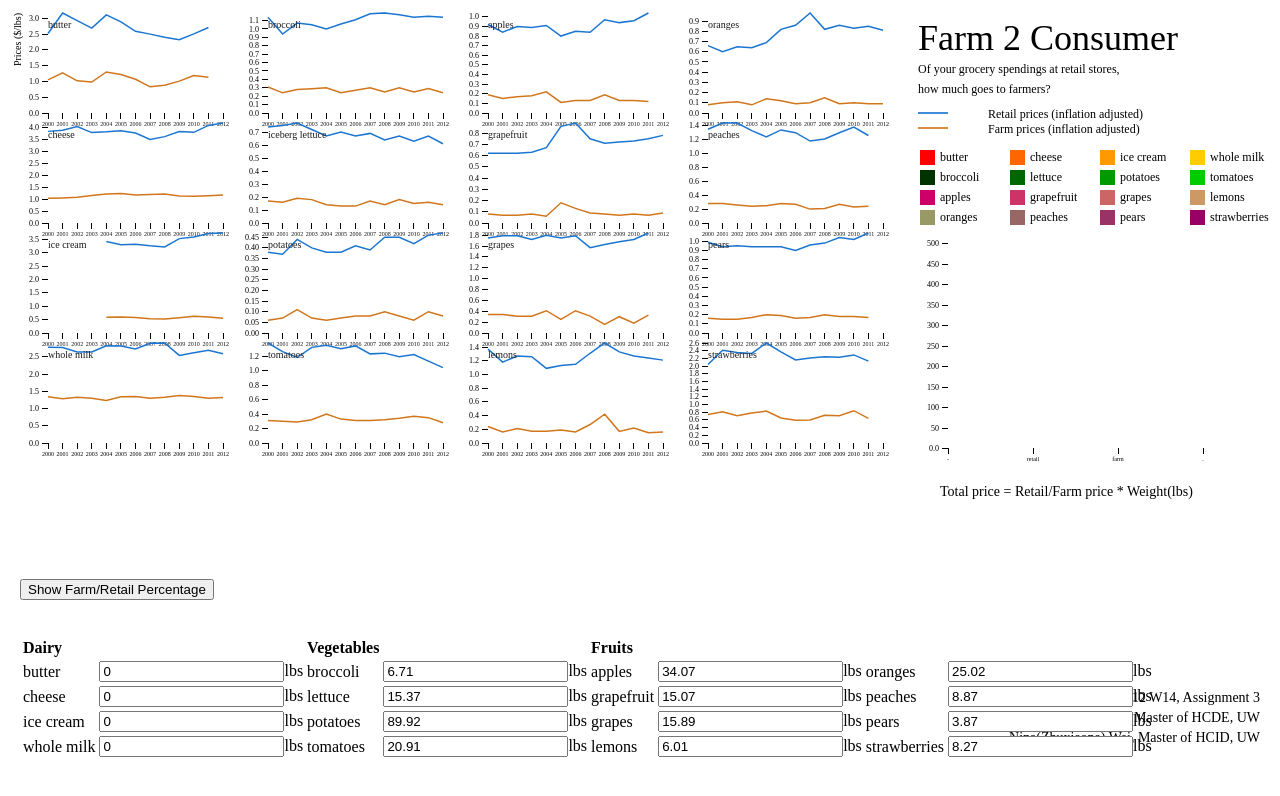
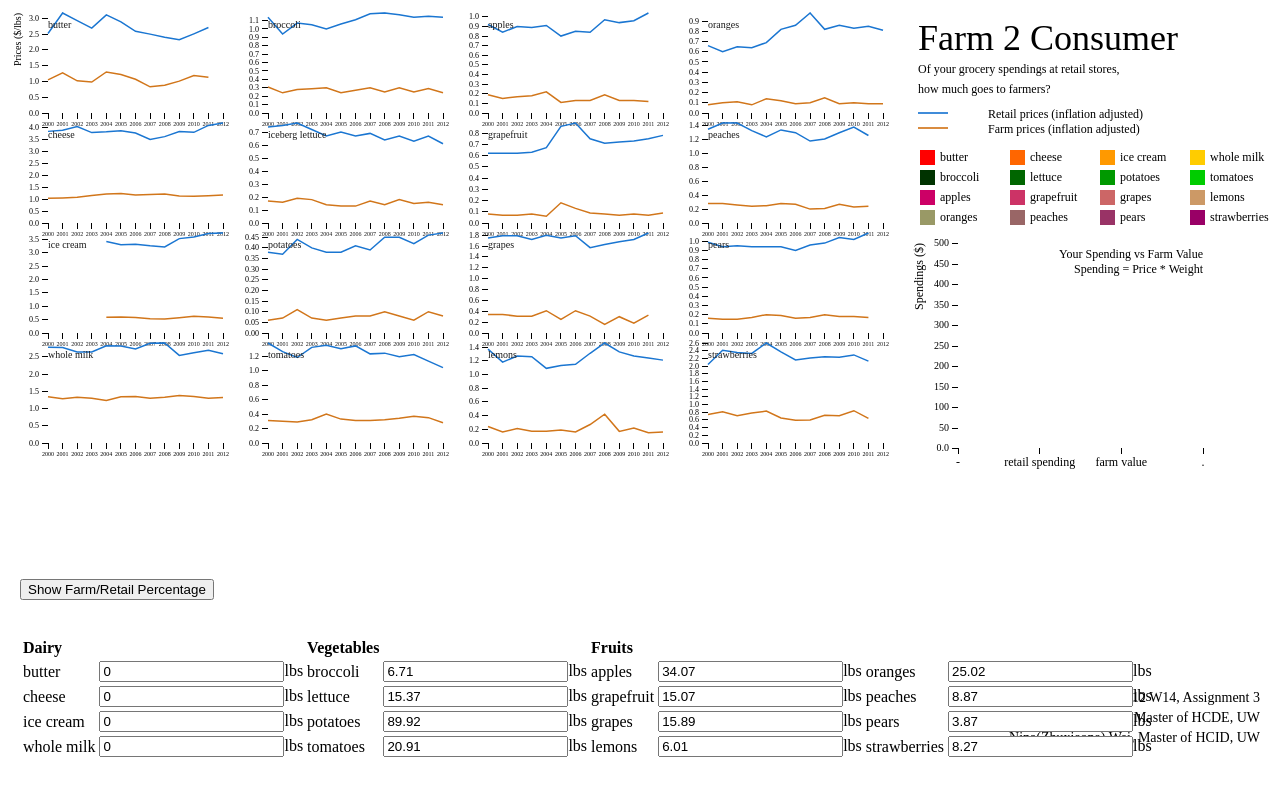
Before and after one commit to CSE512-14W/a3-zwei7-zqu, a plain HTML site: page lines.html in a window 1280 px wide. Shown: the top 796 px of the page. Drawn offline with nearby package versions, Linux system fonts and the light colour scheme.

Commit message:
added bar chart legend and title;

```diff
--- a/F2C.css
+++ b/F2C.css
@@ -11,6 +11,15 @@ div {
 
 .y.axis text {
   font: 8px "Helvetica-Light";
+}
+
+.major.x.axis text
+{
+  font: 12px "Helvetica-Light";
+}
+.major.y.axis text
+{
+  font: 10px "Helvetica-Light";
 }
 
 .axis line,
--- a/barchart.js
+++ b/barchart.js
@@ -4,7 +4,7 @@ function showbarchart()
 	var fullheight = 480;
 	var offset_x = 220*4 + 60;
 	var offset_y = 110*4 - height;
-    var margin = {top: 235, right: 5, bottom: 40, left: 40},
+    var margin = {top: 235, right: 5, bottom: 40, left: 50},
         width = fullwidth - margin.left - margin.right,
         height = fullheight - margin.top - margin.bottom;
 
@@ -15,7 +15,7 @@ function showbarchart()
 	   .attr("transform", "translate(" + margin.left + "," + margin.top + ")");
 
 	var x = d3.scale.ordinal()
-	    .domain(["-", "retail", "farm", "."])
+	    .domain(["-", "retail spending", "farm value", "."])
         .rangePoints([0, width]);
 
 	var y = d3.scale.linear()
@@ -32,13 +32,36 @@ function showbarchart()
 	    .tickFormat(d3.format(".2s"));
 
 	barchart.append("g")
-	      .attr("class", "x axis")
+	      .attr("class", "major x axis")
 	      .attr("transform", "translate(0," + height + ")")
 	      .call(xAxis);
 
     barchart.append("g")
-      .attr("class", "y axis")
-      .call(yAxis);
+      .attr("class", "major y axis")
+      .call(yAxis)
+      .append("text")
+        .attr("transform", "translate(" + (-margin.left) + ", 0), rotate(-90)")
+        .attr("y", 6)
+        .attr("dy", ".71em")
+        .style("text-anchor", "end")
+        .style("font-size", "12px")
+        .text("Spendings ($)");
+
+    var title = barchart.append("g");
+    title.append("text")
+      .attr("transform", "translate(" + width + ", 0)")
+        .attr("y", 6)
+        .attr("dy", ".71em")
+        .style("text-anchor", "end")
+        .style("font-size", "12px")
+        .text("Your Spending vs Farm Value");
+    title.append("text")
+      .attr("transform", "translate(" + width + ", 15)")
+        .attr("y", 6)
+        .attr("dy", ".71em")
+        .style("text-anchor", "end")
+        .style("font-size", "12px")
+        .text("Spending = Price * Weight");
 
     var palette = ["#FF0000", "#FF6600", "#FF9900", "#FFCC00",
                     "#003300", "#006600", "#009900", "#00CC00",
@@ -48,7 +71,7 @@ function showbarchart()
     {
       barchart.append("rect")
         .attr("width", 40)
-        .attr("x", x("retail")-20)
+        .attr("x", x("retail spending")-20)
         .attr("class", "retailrect")
         .attr("fill", palette[j]);
     }
@@ -57,7 +80,7 @@ function showbarchart()
     {
       barchart.append("rect")
         .attr("width", 40)
-        .attr("x", x("farm")-20)
+        .attr("x", x("farm value")-20)
         .attr("class", "farmrect")
         .attr("fill", palette[j]);
     }
--- a/lines.html
+++ b/lines.html
@@ -41,8 +41,6 @@
 <p style="position: absolute; right: 20px; bottom: 80px; font-size: 14px; font-family:Helvetica-Light">CSE 512 W14, Assignment 3</p>
 <p style="position: absolute; right: 20px; bottom: 60px; font-size: 14px; font-family:Helvetica-Light">Zening Qu, Master of HCDE, UW</p>
 <p style="position: absolute; right: 20px; bottom: 40px; font-size: 14px; font-family:Helvetica-Light">Nina(Zhuxiaona) Wei, Master of HCID, UW</p>
-
-<p style="position: absolute; left: 940px; top: 470px; font-size: 14px; font-family:Helvetica-Light">Total price = Retail/Farm price * Weight(lbs)</p>
 
 <div style="background-color: #FF0000; width: 15px; height: 15px; position: absolute; left: 920px; top: 150px; border: 0px"></div>
 <div style="width: 100px; height: 15px; position: absolute; left: 940px; top: 150px; border: 0px">butter</div>
```
